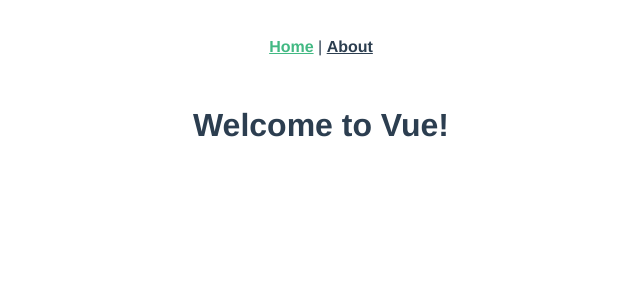
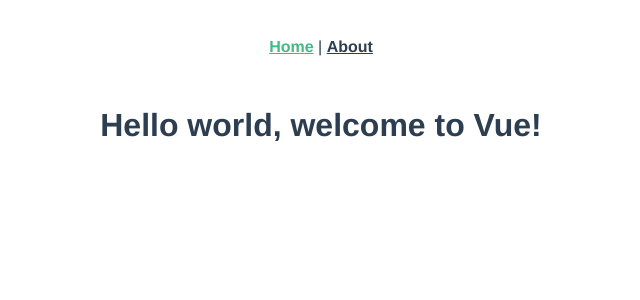
Before and after one commit to danimal-crossing/online-resumes, a Vue app: page / in a window 1280 px wide. Shown: the top 300 px of the page, without its empty margins (319-959 px from the left). Built offline with nearby package versions, Linux system fonts and the light colour scheme.

Commit message:
Changed welcome message

```diff
--- a/package.json
+++ b/package.json
@@ -7,6 +7,7 @@
     "build": "vue-cli-service build"
   },
   "dependencies": {
+    "axios": "^0.19.2",
     "core-js": "^3.6.5",
     "vue": "^2.6.11",
     "vue-router": "^3.2.0"
--- a/src/views/Home.vue
+++ b/src/views/Home.vue
@@ -11,7 +11,7 @@
 export default {
   data: function() {
     return {
-      message: "Welcome to Vue!"
+      message: "Hello world, welcome to Vue!"
     };
   },
   created: function() {},
```
Also changed, not shown: 1 other file (tests, documents, lock files or other folders).
